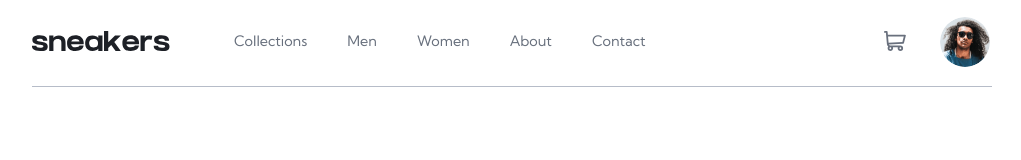
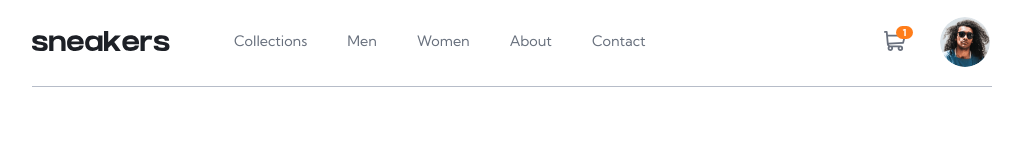
Before and after one commit to LuckyChimp/react-product-page, a React (Create React App) app: page / in a window 1280 px wide. Shown: the top 160 px of the page, without its empty margins (128-1149 px from the left). Built offline with nearby package versions, Linux system fonts and the light colour scheme.

Commit message:
Implement cart amount badge

```diff
--- a/src/App.scss
+++ b/src/App.scss
@@ -82,9 +82,26 @@ body {
 			justify-content: space-between;
 			align-items: center;
 
+			.nav-shopping-cart {
+				.nav-shopping-cart-button {
+					position: relative;
+
 					.nav-shopping-cart-icon {
 						&:hover * {
 							fill: variables.$clr_neut_daBlue;
+						}
+					}
+
+					.nav-shopping-cart-amount-badge {
+						position: absolute;
+						top: -0.5em;
+						right: -0.75em;
+						padding: 0.1em 0.7em;
+						border-radius: 1em;
+						font-size: 0.6rem;
+						font-weight: bold;
+						color: variables.$clr_neut_white;
+						background-color: variables.$clr_prim_orange;
 					}
 				}
 
@@ -178,6 +195,7 @@ body {
 							align-items: center;
 							color: variables.$clr_neut_daGrayBlue;
 							font-weight: bold;
+						}
 					}
 				}
 			}
--- a/src/components/Navbar.jsx
+++ b/src/components/Navbar.jsx
@@ -8,6 +8,7 @@ import CartPopup from './CartPopup';
 const Navbar = ({ currencyChar }) => {
 	const [cartPopupVisible, setCartPopupVisible] = useState(false);
 	const [cartPopupPermanent, setCartPopupPermanent] = useState(false);
+	const [cartAmount, setCartAmount] = useState(1);
 
 	const useOutsideClick = (callback) => {
 		const ref = useRef();
@@ -97,6 +98,7 @@ const Navbar = ({ currencyChar }) => {
 						ref={ref}
 					>
 						<CartIcon className='nav-shopping-cart-icon' />
+						{cartAmount > 0 && <span className='nav-shopping-cart-amount-badge'>{cartAmount}</span>}
 					</button>
 					{cartPopupVisible && (
 						<CartPopup
```
Lines whose indentation alone changed are shown as unchanged.
